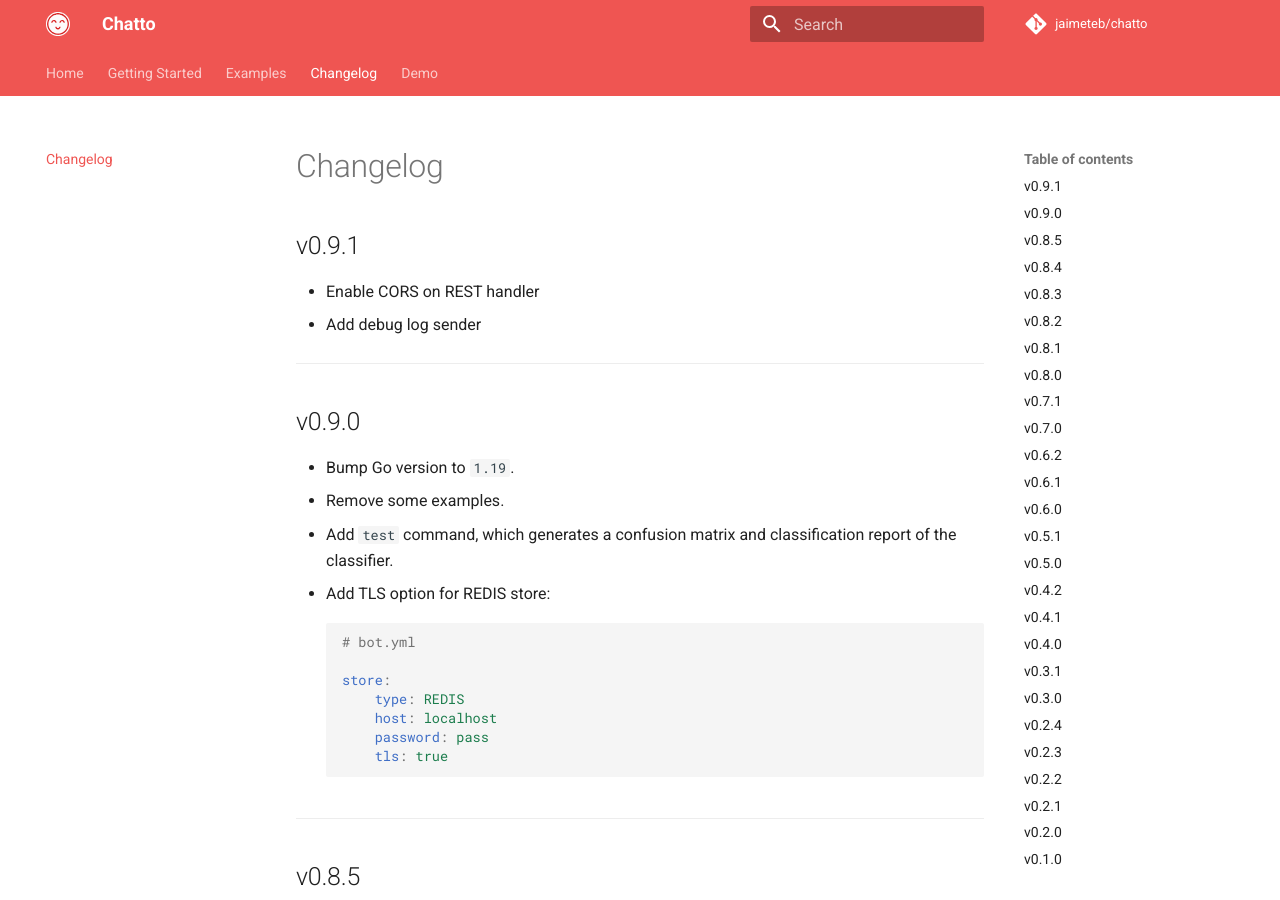
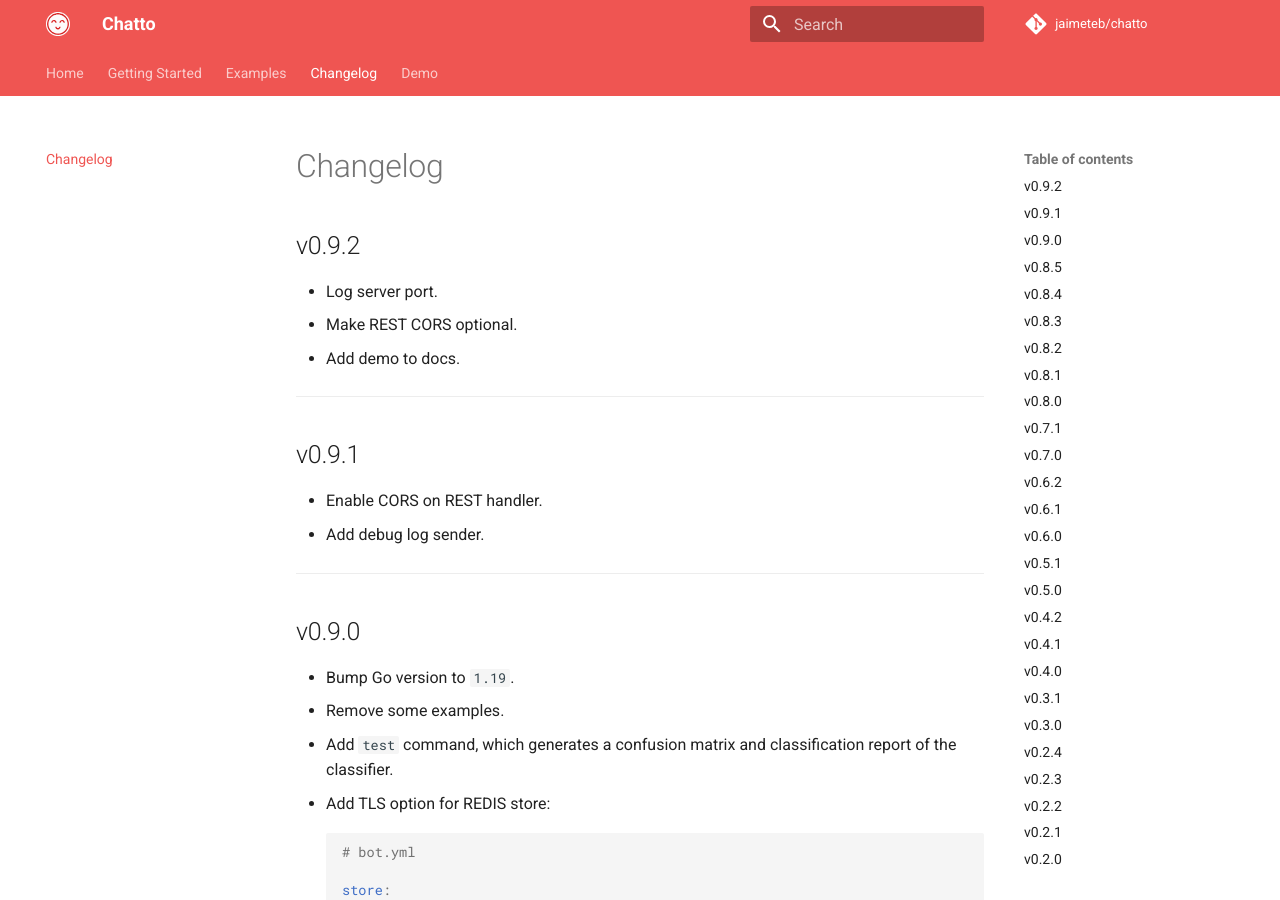
Before and after one commit to jaimeteb/chatto, an MkDocs documentation site: the page built from docs/changelog.md, in a window 1280 px wide and 900 px high. Built offline with MkDocs 1.6.1 and Material for MkDocs 9.7.7, drawn with Linux system fonts in a browser that asks for light colours; comment, search, counter and statistics services are not loaded.

Commit message:
Update changelog

```diff
--- a/docs/changelog.md
+++ b/docs/changelog.md
@@ -1,9 +1,17 @@
 # Changelog
+
+## v0.9.2
+
+* Log server port.
+* Make REST CORS optional.
+* Add demo to docs.
+
+---
 
 ## v0.9.1
 
-* Enable CORS on REST handler
-* Add debug log sender
+* Enable CORS on REST handler.
+* Add debug log sender.
 
 ---
 
```
